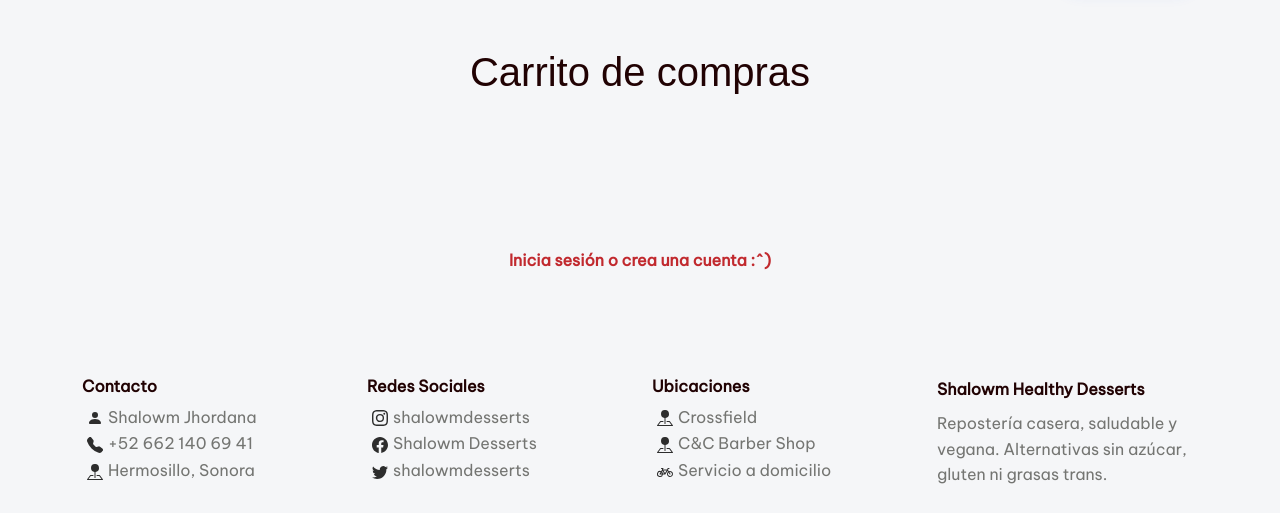
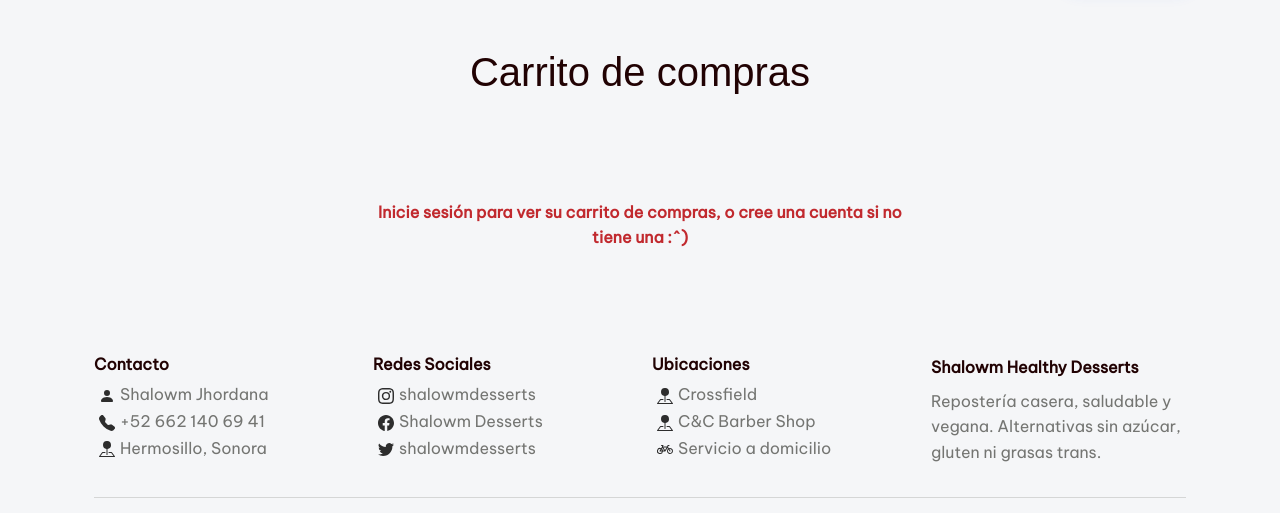
Before and after one commit to aydin-due/arioli-pro, a Flask app: page /cart in a window 1280 px wide. Shown: the part 77-590 px from the top of the page. Run offline with Flask 2, Linux system fonts and the light colour scheme; some libraries are stand-ins or nearby versions; some web fonts are replaced.

Commit message:
fix view cart

```diff
--- a/app.py
+++ b/app.py
@@ -97,10 +97,13 @@ def cart():
     if 'username' in session:
         users = db['users']
         user = users.find_one({"email": session['email']})
-        carts = db['carts']
-        cart = carts.find_one({"_id": user['cart']})
-        return render_template('cart.html', cart=cart, admin=is_admin(), user=user)
-    return render_template('cart.html', admin=is_admin())
+        if 'cart' in user:
+            carts = db['carts']
+            cart = carts.find_one({"_id": user['cart']})
+            return render_template('cart.html', cart=cart, admin=is_admin(), user=user)
+        else:
+            return render_template('cart.html', admin=is_admin(), user=user, error='Su carrito de compras está vacío ;(')
+    return render_template('cart.html', admin=is_admin(), error="Inicie sesión para ver su carrito de compras, o cree una cuenta si no tiene una :^)")
 
 @app.route('/login', methods=['GET', 'POST'])
 def login():
--- a/templates/cart.html
+++ b/templates/cart.html
@@ -11,13 +11,11 @@
             <h1 style="font-family: Amaranth, sans-serif;color: var(--bs-body-color);">Carrito de compras</h1>
         </div>
     </div>
-    {% if user %}
+    {% if cart %}
     <div class="row mb-4 mb-lg-5" style="text-align: center;">
         <div class="col d-lg-flex d-xl-flex justify-content-lg-start justify-content-xl-center align-items-xl-center"><a class="btn btn-primary shadow" role="button" href="signup.html" style="border-style: none;background: var(--bs-body-color);font-family: 'Be Vietnam Pro', sans-serif;">Realizar pedido</a></div>
     </div>
-    {% endif %}
 </div>
-{% if user %}
 <div class="container">
     <div class="card" style="margin-bottom: 100PX;">
         <div class="card-body">
@@ -65,11 +63,12 @@
         </div>
     </div>
 </div>
-{% else %}
+{% endif %}
+{% if error %}
 <div class="container py-5" style="border-radius: 50px;">
     <div class="row mb-4 mb-lg-5">
         <div class="col-md-8 col-xl-6 text-center mx-auto">
-            <p class="fw-bold text-success mb-2", style="color: #c1292e !important;font-family: 'Be Vietnam Pro', sans-serif;"">Inicia sesión o crea una cuenta :^)</p>
+            <p class="fw-bold text-success mb-2", style="color: #c1292e !important;font-family: 'Be Vietnam Pro', sans-serif;"">{{error}}</p>
         </div>
     </div>
 </div>
```
